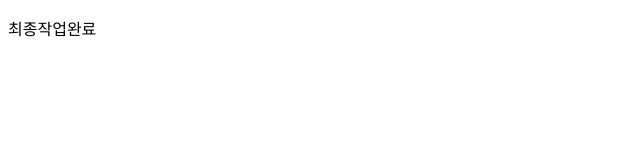
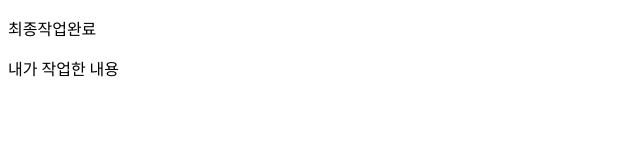
Before and after one commit to JH1234567891234567891/project_508, a plain HTML site: page index.html in a window 1280 px wide. Shown: the whole page, without its empty margins (0-640 px from the left). Drawn offline with Linux system fonts and the light colour scheme.

Commit message:
내가 작업한 파일

```diff
--- a/index.html
+++ b/index.html
@@ -7,5 +7,6 @@
 </head>
 <body>
     <p>최종작업완료</p>
+    <p>내가 작업한 내용</p>
 </body>
 </html>
```
